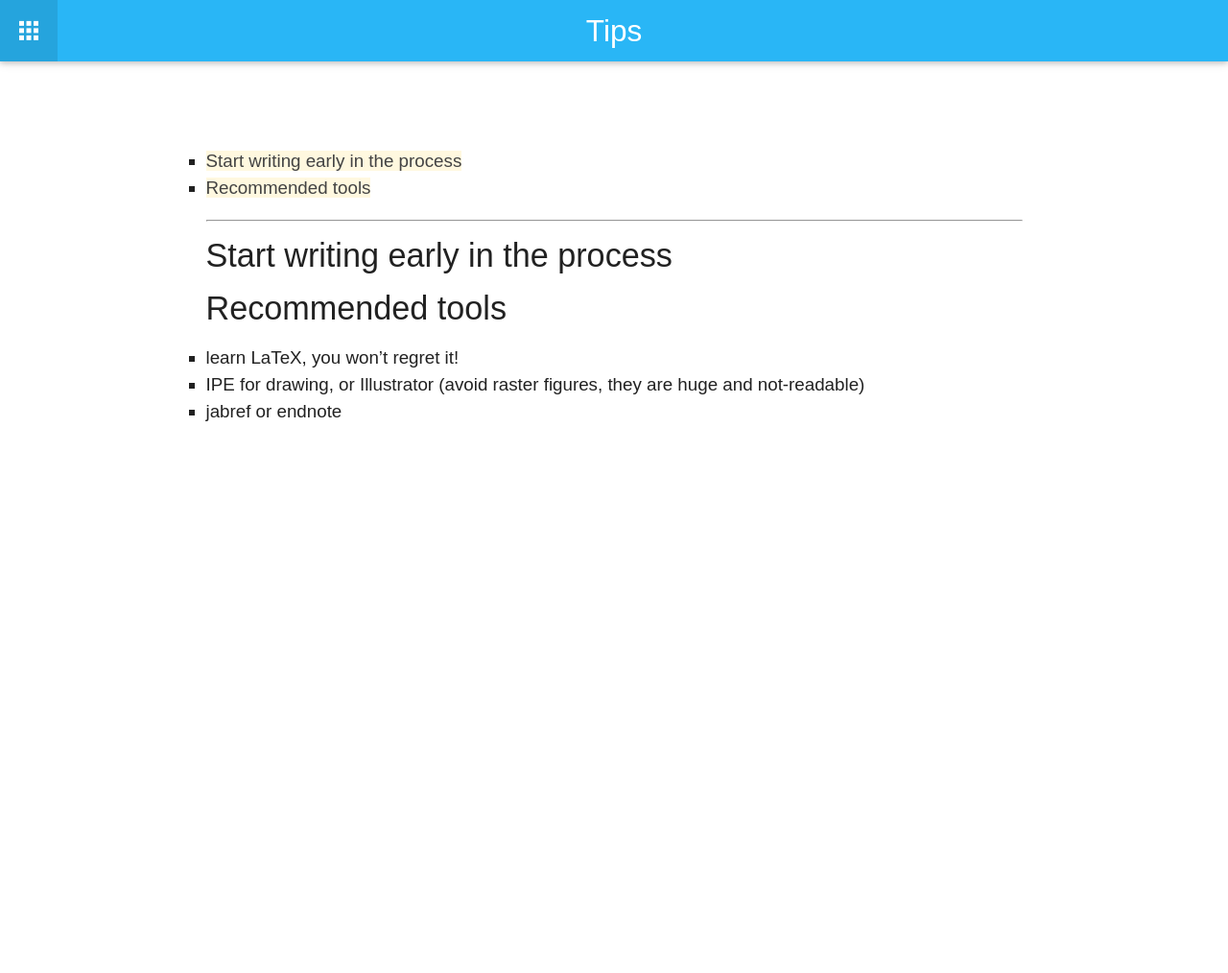
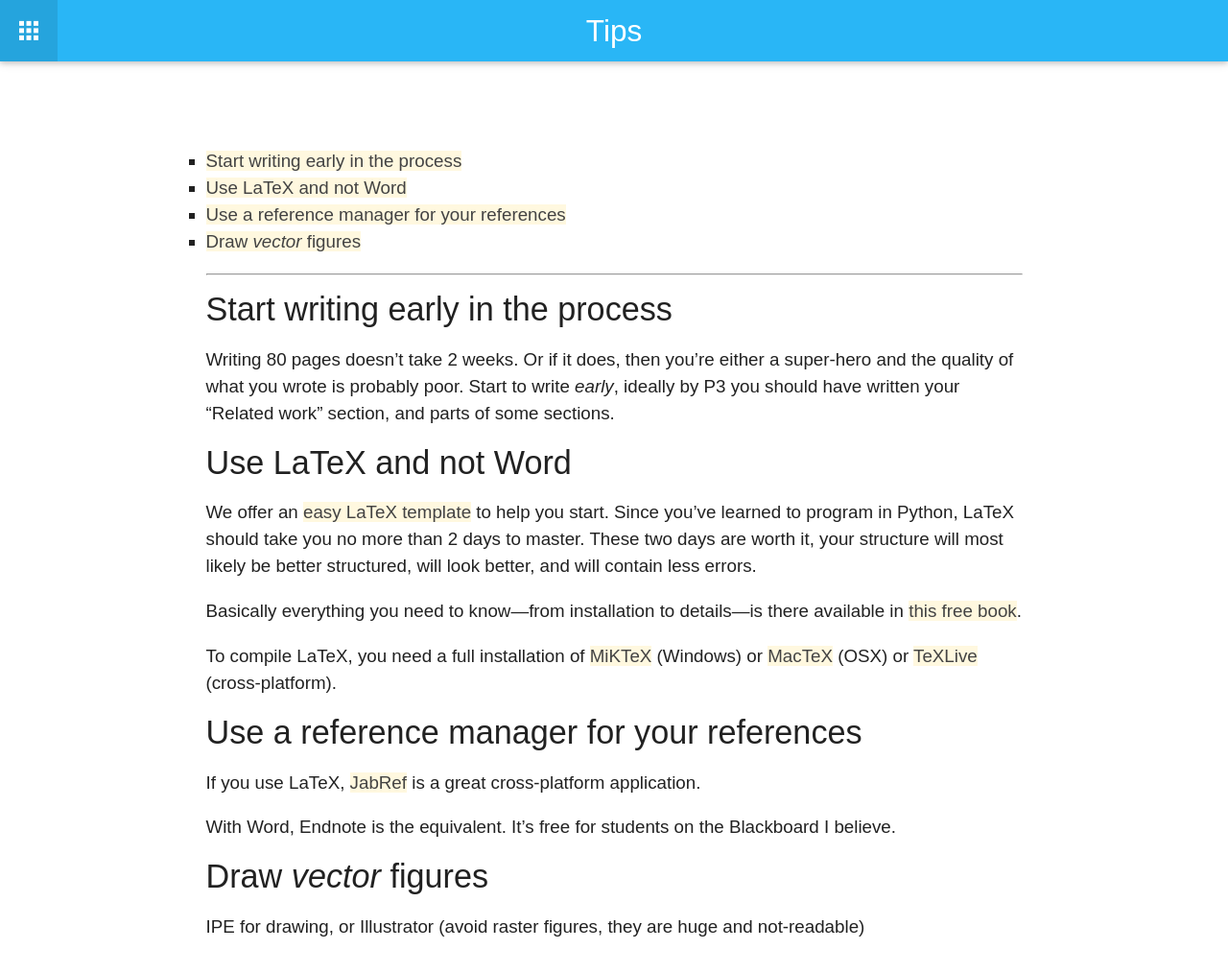
Before and after one commit to tudelft3d/geo2020, a Jekyll site: the page built from tips/index.md, in a window 1280 px wide. Shown: the whole page at 96% size. Built offline with Jekyll 4.4.1, drawn with Linux system fonts in a browser that asks for light colours; nearby versions of some CDN libraries; before the commit the page ends 900 px from its top, so only the background shows below that.

Commit message:
tips added

```diff
--- a/tips/index.md
+++ b/tips/index.md
@@ -13,9 +13,28 @@ permalink: /tips/
 
 #### Start writing early in the process
 
+Writing 80 pages doesn't take 2 weeks.
+Or if it does, then you're either a super-hero and the quality of what you wrote is probably poor.
+Start to write *early*, ideally by P3 you should have written your "Related work" section, and parts of some sections.
 
-#### Recommended tools
+#### Use LaTeX and not Word
 
-- learn LaTeX, you won't regret it!
-- IPE for drawing, or Illustrator (avoid raster figures, they are huge and not-readable)
-- jabref or endnote
+We offer an [easy LaTeX template](https://github.com/tudelftgeomatics/thesis_template) to help you start.
+Since you've learned to program in Python, LaTeX should take you no more than 2 days to master.
+These two days are worth it, your structure will most likely be better structured, will look better, and will contain less errors.
+
+Basically everything you need to know---from installation to details---is there available in [this free book](http://en.wikibooks.org/wiki/LaTeX).
+
+To compile LaTeX, you need a full installation of [MiKTeX](http://miktex.org/about) (Windows) or [MacTeX](https://tug.org/mactex) (OSX) or [TeXLive](https://www.tug.org/texlive) (cross-platform).
+
+
+#### Use a reference manager for your references
+
+If you use LaTeX, [JabRef](http://jabref.sourceforge.net/) is a great cross-platform application.
+
+With Word, Endnote is the equivalent.
+It's free for students on the Blackboard I believe.
+
+#### Draw *vector* figures
+
+IPE for drawing, or Illustrator (avoid raster figures, they are huge and not-readable)
```
Also changed, not shown: faq/index.md (+4 -4 lines), templates/index.md (+18 -5 lines).
